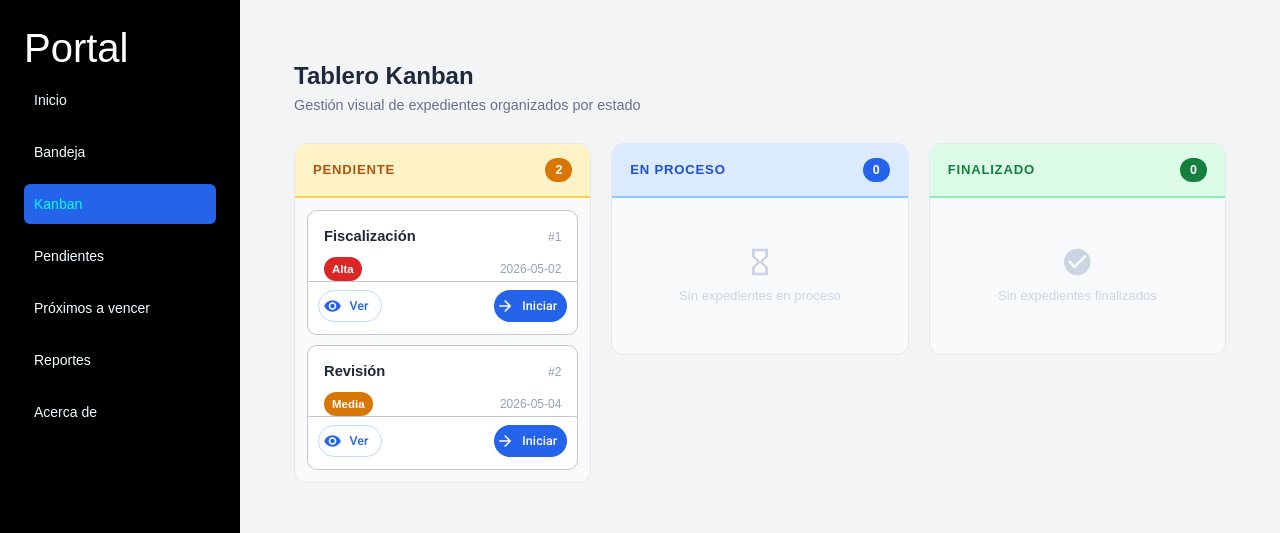
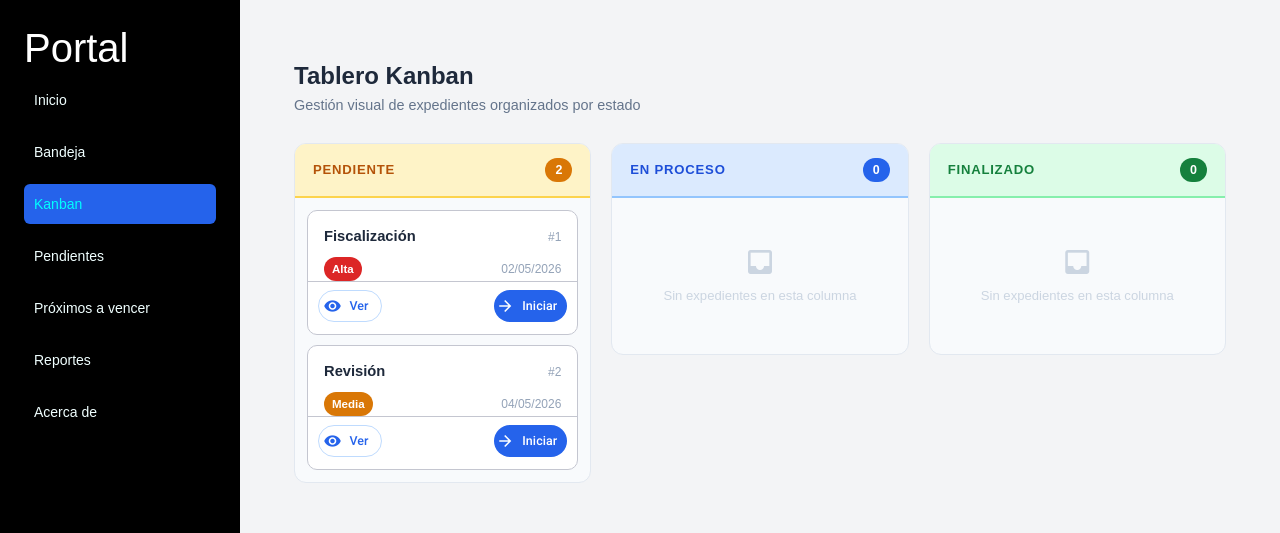
Before and after one commit to jopinones/curso-angular, an Angular app: page /kanban in a window 1280 px wide. Shown: the top 533 px of the page. Built offline with nearby package versions, Linux system fonts and the light colour scheme.

Commit message:
(feat) mejoras componente kanban

```diff
--- a/src/app/pages/kanban/kanban.css
+++ b/src/app/pages/kanban/kanban.css
@@ -153,6 +153,18 @@
   color: #94a3b8;
 }
 
+/* Observaciones */
+.card-observaciones {
+  font-size: 0.78rem;
+  color: #475569;
+  margin: 8px 0 0;
+  line-height: 1.4;
+  display: -webkit-box;
+  -webkit-line-clamp: 2;
+  -webkit-box-orient: vertical;
+  overflow: hidden;
+}
+
 /* Vencimiento row */
 .card-vencimiento {
   display: flex;
--- a/src/app/pages/kanban/kanban.html
+++ b/src/app/pages/kanban/kanban.html
@@ -6,160 +6,103 @@
 
   <div class="kanban-board">
 
-    <!-- Columna Pendiente -->
+    @for (col of columnas; track col.estado) {
       <div class="kanban-col">
-      <div class="col-header col-header-pendiente">
-        <span class="col-titulo">Pendiente</span>
-        <span class="col-badge badge-pendiente">{{ pendientes().length }}</span>
+
+        <!-- Encabezado de columna -->
+        <div class="col-header" [ngClass]="col.headerClass">
+          <span class="col-titulo">{{ col.titulo }}</span>
+          <span class="col-badge" [ngClass]="col.badgeClass">
+            {{ getExpedientesPorEstado(col.estado).length }}
+          </span>
         </div>
+
+        <!-- Tarjetas -->
         <div class="col-cards">
-        @for (exp of pendientes(); track exp.id) {
+          @for (exp of getExpedientesPorEstado(col.estado); track exp.id) {
             <mat-card appearance="outlined" class="kanban-card">
               <mat-card-content>
+
+                <!-- Nombre e ID -->
                 <div class="card-top-row">
                   <span class="card-nombre">{{ exp.nombre }}</span>
                   <span class="card-id">#{{ exp.id }}</span>
                 </div>
+
+                <!-- Prioridad y fecha de creación -->
                 <div class="card-meta">
-                <span [class]="'badge-prioridad prioridad-' + exp.prioridad.toLowerCase()">
+                  <span [ngClass]="['badge-prioridad', 'prioridad-' + exp.prioridad.toLowerCase()]">
                     {{ exp.prioridad }}
                   </span>
-                <span class="card-fecha">{{ exp.fechaCreacion }}</span>
+                  <span class="card-fecha">{{ exp.fechaCreacion | date:'dd/MM/yyyy':'UTC' }}</span>
                 </div>
+
+                <!-- Observaciones -->
+                @if (exp.observaciones) {
+                  <p class="card-observaciones">{{ exp.observaciones }}</p>
+                }
+
+                <!-- Fecha de vencimiento -->
                 @if (exp.fechaVencimiento) {
                   <div class="card-vencimiento">
                     <mat-icon class="venc-icon">schedule</mat-icon>
-                  Vence: {{ exp.fechaVencimiento }}
+                    Vence: {{ exp.fechaVencimiento | date:'dd/MM/yyyy':'UTC' }}
                   </div>
                 }
+
               </mat-card-content>
               <mat-divider></mat-divider>
               <mat-card-actions class="card-actions">
-              <button mat-stroked-button class="btn-ver" [routerLink]="['/expediente', exp.id]"
+
+                <!-- Botón regresar al estado anterior -->
+                @if (col.estadoAnterior) {
+                  <button mat-icon-button class="btn-regresar"
+                          (click)="cambiarEstado(exp, col.estadoAnterior)"
+                          [matTooltip]="'Regresar a ' + col.estadoAnterior">
+                    <mat-icon>arrow_back</mat-icon>
+                  </button>
+                }
+
+                <!-- Ver detalle -->
+                <button mat-stroked-button class="btn-ver"
+                        [routerLink]="['/expediente', exp.id]"
                         matTooltip="Ver detalle">
                   <mat-icon>visibility</mat-icon> Ver
                 </button>
-              <button mat-flat-button class="btn-avanzar btn-iniciar"
-                      (click)="cambiarEstado(exp, 'En Proceso')"
-                      matTooltip="Mover a En Proceso">
-                Iniciar <mat-icon>arrow_forward</mat-icon>
+
+                <!-- Botón avanzar al estado siguiente -->
+                @if (col.estadoSiguiente && col.labelAvanzar && col.iconoAvanzar) {
+                  <button mat-flat-button
+                          [ngClass]="['btn-avanzar', col.btnAvanzarClass ?? '']"
+                          (click)="cambiarEstado(exp, col.estadoSiguiente)"
+                          [matTooltip]="'Mover a ' + col.estadoSiguiente">
+                    {{ col.labelAvanzar }} <mat-icon>{{ col.iconoAvanzar }}</mat-icon>
                   </button>
+                }
+
+                <!-- Reabrir solo en Finalizado -->
+                @if (!col.estadoSiguiente && col.estadoAnterior) {
+                  <button mat-stroked-button class="btn-reabrir"
+                          (click)="cambiarEstado(exp, col.estadoAnterior)"
+                          matTooltip="Reabrir expediente">
+                    <mat-icon>replay</mat-icon> Reabrir
+                  </button>
+                }
+
               </mat-card-actions>
             </mat-card>
           }
-        @if (pendientes().length === 0) {
+
+          @if (getExpedientesPorEstado(col.estado).length === 0) {
             <div class="col-vacio">
               <mat-icon class="vacio-icon">inbox</mat-icon>
-            <p>Sin expedientes pendientes</p>
+              <p>Sin expedientes en esta columna</p>
             </div>
           }
         </div>
-    </div>
 
-    <!-- Columna En Proceso -->
-    <div class="kanban-col">
-      <div class="col-header col-header-proceso">
-        <span class="col-titulo">En Proceso</span>
-        <span class="col-badge badge-proceso">{{ enProceso().length }}</span>
-      </div>
-      <div class="col-cards">
-        @for (exp of enProceso(); track exp.id) {
-          <mat-card appearance="outlined" class="kanban-card">
-            <mat-card-content>
-              <div class="card-top-row">
-                <span class="card-nombre">{{ exp.nombre }}</span>
-                <span class="card-id">#{{ exp.id }}</span>
-              </div>
-              <div class="card-meta">
-                <span [class]="'badge-prioridad prioridad-' + exp.prioridad.toLowerCase()">
-                  {{ exp.prioridad }}
-                </span>
-                <span class="card-fecha">{{ exp.fechaCreacion }}</span>
-              </div>
-              @if (exp.fechaVencimiento) {
-                <div class="card-vencimiento">
-                  <mat-icon class="venc-icon">schedule</mat-icon>
-                  Vence: {{ exp.fechaVencimiento }}
       </div>
     }
-            </mat-card-content>
-            <mat-divider></mat-divider>
-            <mat-card-actions class="card-actions">
-              <button mat-icon-button class="btn-regresar"
-                      (click)="cambiarEstado(exp, 'Pendiente')"
-                      matTooltip="Regresar a Pendiente">
-                <mat-icon>arrow_back</mat-icon>
-              </button>
-              <button mat-stroked-button class="btn-ver" [routerLink]="['/expediente', exp.id]"
-                      matTooltip="Ver detalle">
-                <mat-icon>visibility</mat-icon> Ver
-              </button>
-              <button mat-flat-button class="btn-avanzar btn-finalizar"
-                      (click)="cambiarEstado(exp, 'Finalizado')"
-                      matTooltip="Mover a Finalizado">
-                Finalizar <mat-icon>check</mat-icon>
-              </button>
-            </mat-card-actions>
-          </mat-card>
-        }
-        @if (enProceso().length === 0) {
-          <div class="col-vacio">
-            <mat-icon class="vacio-icon">hourglass_empty</mat-icon>
-            <p>Sin expedientes en proceso</p>
-          </div>
-        }
-      </div>
-    </div>
-
-    <!-- Columna Finalizado -->
-    <div class="kanban-col">
-      <div class="col-header col-header-finalizado">
-        <span class="col-titulo">Finalizado</span>
-        <span class="col-badge badge-finalizado">{{ finalizados().length }}</span>
-      </div>
-      <div class="col-cards">
-        @for (exp of finalizados(); track exp.id) {
-          <mat-card appearance="outlined" class="kanban-card">
-            <mat-card-content>
-              <div class="card-top-row">
-                <span class="card-nombre">{{ exp.nombre }}</span>
-                <span class="card-id">#{{ exp.id }}</span>
-              </div>
-              <div class="card-meta">
-                <span [class]="'badge-prioridad prioridad-' + exp.prioridad.toLowerCase()">
-                  {{ exp.prioridad }}
-                </span>
-                <span class="card-fecha">{{ exp.fechaCreacion }}</span>
-              </div>
-              @if (exp.fechaVencimiento) {
-                <div class="card-vencimiento">
-                  <mat-icon class="venc-icon">schedule</mat-icon>
-                  Vence: {{ exp.fechaVencimiento }}
-                </div>
-              }
-            </mat-card-content>
-            <mat-divider></mat-divider>
-            <mat-card-actions class="card-actions">
-              <button mat-stroked-button class="btn-ver" [routerLink]="['/expediente', exp.id]"
-                      matTooltip="Ver detalle">
-                <mat-icon>visibility</mat-icon> Ver
-              </button>
-              <button mat-stroked-button class="btn-reabrir"
-                      (click)="cambiarEstado(exp, 'En Proceso')"
-                      matTooltip="Reabrir expediente">
-                <mat-icon>replay</mat-icon> Reabrir
-              </button>
-            </mat-card-actions>
-          </mat-card>
-        }
-        @if (finalizados().length === 0) {
-          <div class="col-vacio">
-            <mat-icon class="vacio-icon">check_circle</mat-icon>
-            <p>Sin expedientes finalizados</p>
-          </div>
-        }
-      </div>
-    </div>
 
   </div>
 </div>
--- a/src/app/pages/kanban/kanban.ts
+++ b/src/app/pages/kanban/kanban.ts
@@ -1,5 +1,6 @@
-import { Component, computed, inject } from '@angular/core';
+import { Component, inject } from '@angular/core';
 import { RouterLink } from '@angular/router';
+import { NgClass, DatePipe } from '@angular/common';
 import { MatCardModule } from '@angular/material/card';
 import { MatButtonModule } from '@angular/material/button';
 import { MatIconModule } from '@angular/material/icon';
@@ -8,24 +9,61 @@ import { MatDividerModule } from '@angular/material/divider';
 import { ExpedienteService } from '../../services/expediente';
 import { Expediente } from '../../../models/expediente';
 
+interface KanbanColumna {
+  estado: string;
+  titulo: string;
+  headerClass: string;
+  badgeClass: string;
+  estadoAnterior?: string;
+  estadoSiguiente?: string;
+  labelAvanzar?: string;
+  iconoAvanzar?: string;
+  btnAvanzarClass?: string;
+}
+
 @Component({
   selector: 'app-kanban',
-  imports: [
-    RouterLink,
-    MatCardModule,
-    MatButtonModule,
-    MatIconModule,
-    MatTooltipModule,
-    MatDividerModule],
+  imports: [RouterLink, NgClass, DatePipe, MatCardModule, MatButtonModule, MatIconModule, MatTooltipModule, MatDividerModule],
   templateUrl: './kanban.html',
   styleUrl: './kanban.css',
 })
 export class Kanban {
   private readonly service = inject(ExpedienteService);
 
-  readonly pendientes = computed(() => this.service.expedientes().filter(e => e.estado === 'Pendiente'));
-  readonly enProceso = computed(() => this.service.expedientes().filter(e => e.estado === 'En Proceso'));
-  readonly finalizados = computed(() => this.service.expedientes().filter(e => e.estado === 'Finalizado'));
+  readonly columnas: KanbanColumna[] = [
+    {
+      estado: 'Pendiente',
+      titulo: 'Pendiente',
+      headerClass: 'col-header-pendiente',
+      badgeClass: 'badge-pendiente',
+      estadoSiguiente: 'En Proceso',
+      labelAvanzar: 'Iniciar',
+      iconoAvanzar: 'arrow_forward',
+      btnAvanzarClass: 'btn-iniciar',
+    },
+    {
+      estado: 'En Proceso',
+      titulo: 'En Proceso',
+      headerClass: 'col-header-proceso',
+      badgeClass: 'badge-proceso',
+      estadoAnterior: 'Pendiente',
+      estadoSiguiente: 'Finalizado',
+      labelAvanzar: 'Finalizar',
+      iconoAvanzar: 'check',
+      btnAvanzarClass: 'btn-finalizar',
+    },
+    {
+      estado: 'Finalizado',
+      titulo: 'Finalizado',
+      headerClass: 'col-header-finalizado',
+      badgeClass: 'badge-finalizado',
+      estadoAnterior: 'En Proceso',
+    },
+  ];
+
+  getExpedientesPorEstado(estado: string): Expediente[] {
+    return this.service.expedientes().filter(e => e.estado === estado);
+  }
 
   cambiarEstado(expediente: Expediente, nuevoEstado: string): void {
     const estadoAnterior = expediente.estado;
```
Lines whose indentation alone changed are shown as unchanged.
